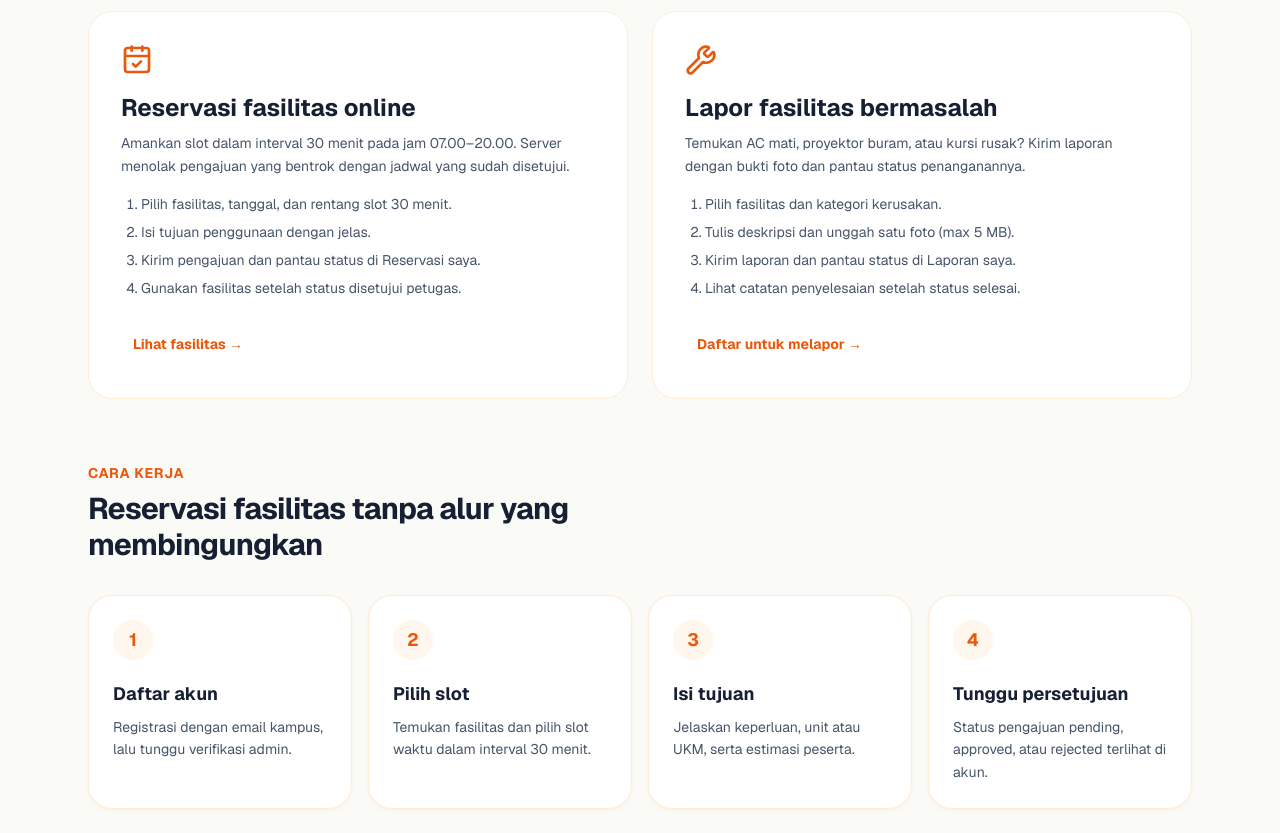
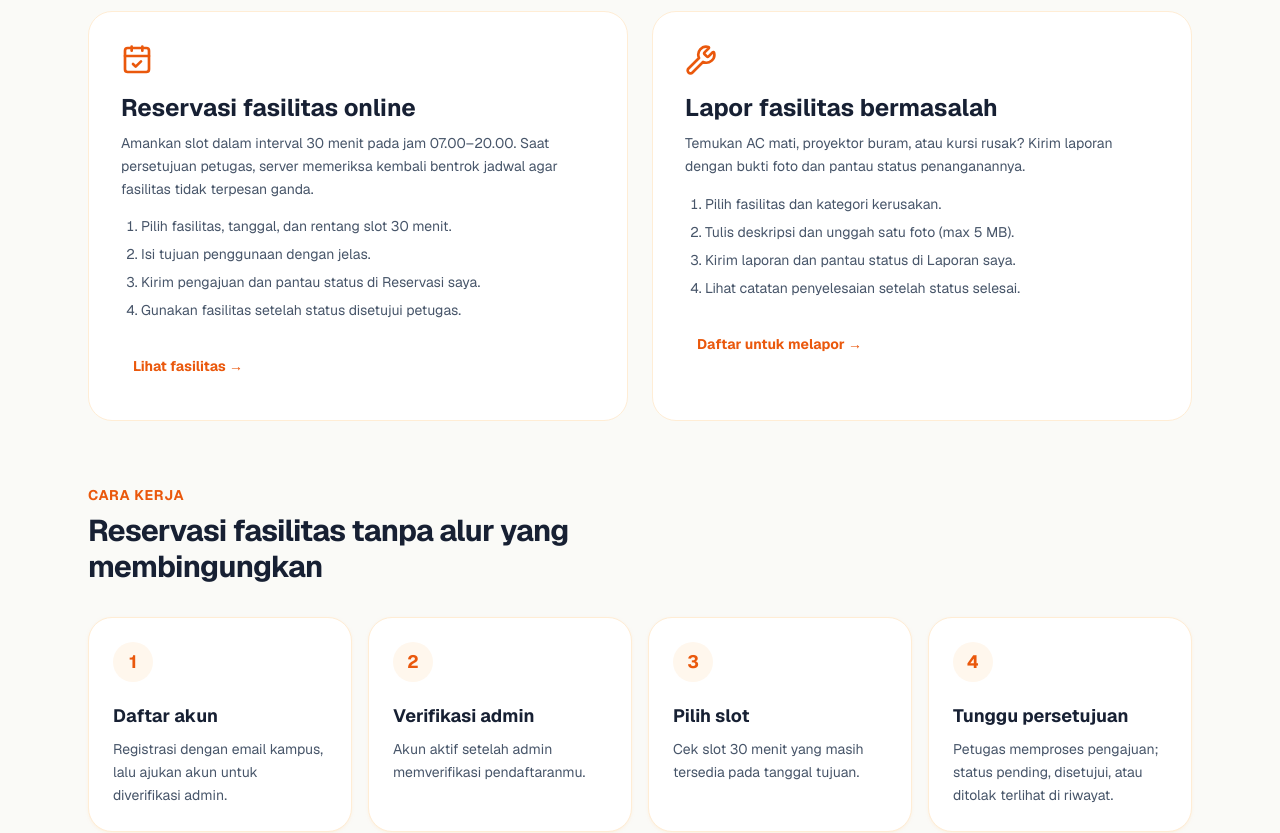
Before and after one commit to AkmalFazli27/campus-facility-system, a Next.js app: page / in a window 1280 px wide. Shown: the part 1200-2033 px from the top of the page. Built offline with nearby package versions, Linux system fonts and the light colour scheme; no server answers; the database is empty.

Commit message:
fix: sesuaikan alur landing dengan PRD

```diff
--- a/components/custom/HowItWorks.tsx
+++ b/components/custom/HowItWorks.tsx
@@ -1,19 +1,20 @@
 const STEPS = [
   {
     title: "Daftar akun",
-    description: "Registrasi dengan email kampus, lalu tunggu verifikasi admin.",
+    description: "Registrasi dengan email kampus, lalu ajukan akun untuk diverifikasi admin.",
+  },
+  {
+    title: "Verifikasi admin",
+    description: "Akun aktif setelah admin memverifikasi pendaftaranmu.",
   },
   {
     title: "Pilih slot",
-    description: "Temukan fasilitas dan pilih slot waktu dalam interval 30 menit.",
-  },
-  {
-    title: "Isi tujuan",
-    description: "Jelaskan keperluan, unit atau UKM, serta estimasi peserta.",
+    description: "Cek slot 30 menit yang masih tersedia pada tanggal tujuan.",
   },
   {
     title: "Tunggu persetujuan",
-    description: "Status pengajuan pending, approved, atau rejected terlihat di akun.",
+    description:
+      "Petugas memproses pengajuan; status pending, disetujui, atau ditolak terlihat di riwayat.",
   },
 ] as const;
 
--- a/components/custom/WorkflowCards.tsx
+++ b/components/custom/WorkflowCards.tsx
@@ -24,8 +24,9 @@ export default function WorkflowCards() {
           Reservasi fasilitas online
         </h2>
         <p className="mt-2 text-sm leading-relaxed text-ink-600">
-          Amankan slot dalam interval 30 menit pada jam 07.00–20.00. Server
-          menolak pengajuan yang bentrok dengan jadwal yang sudah disetujui.
+          Amankan slot dalam interval 30 menit pada jam 07.00–20.00. Saat
+          persetujuan petugas, server memeriksa kembali bentrok jadwal agar fasilitas tidak
+          terpesan ganda.
         </p>
         <ol className="mt-4 list-decimal space-y-2 pl-5 text-sm text-ink-600">
           {RESERVATION_STEPS.map((s) => (
```
